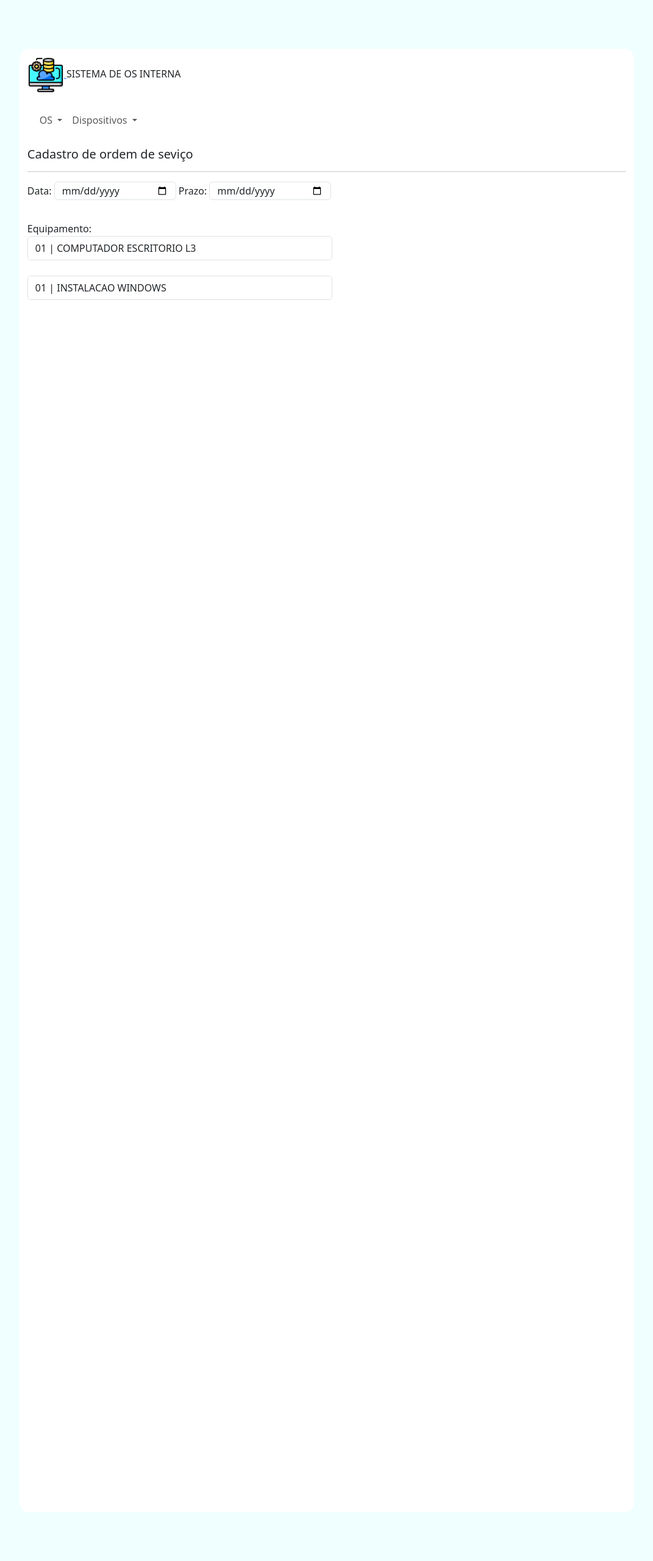
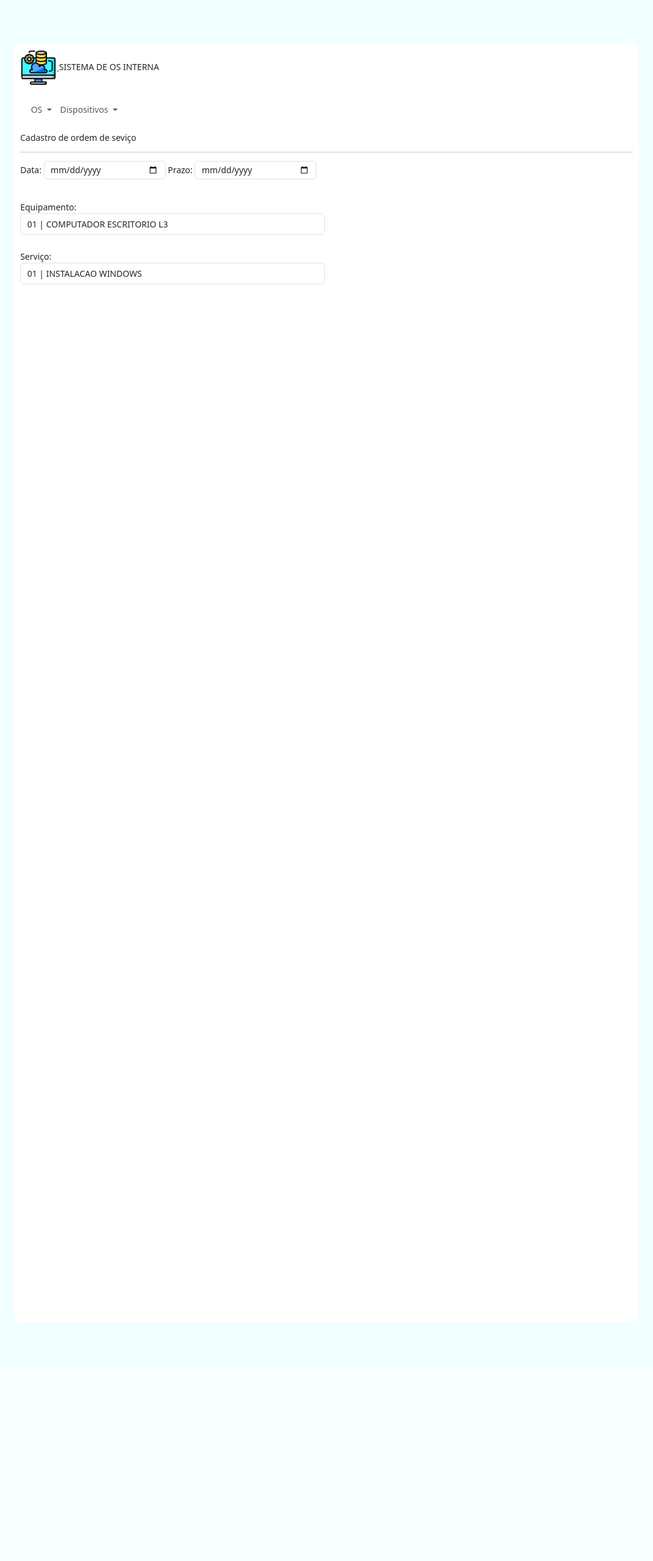
Before and after one commit to TimoteoSantos/os, a PHP site: page /cadastrar_ordens.php in a window 1280 px wide. Shown: the whole page at 61% size, without its empty margins (48-1119 px from the left). After the commit the page ends 466 px from the top, so only its background shows below. Run offline with PHP 8.4, Linux system fonts and the light colour scheme.

Commit message:
atualizar

```diff
--- a/os/cadastrar_ordens.php
+++ b/os/cadastrar_ordens.php
@@ -34,7 +34,8 @@
 <select>
 
 <br>
-
+<label for="equipamento">Serviço:</label>
+<br>
 
 <select   name = 'servico'  class="form-control largura-2" >
 
--- a/os/recourse/style.css
+++ b/os/recourse/style.css
@@ -1,3 +1,9 @@
+
+* {
+	   font-size:14px !important	;
+
+}
+
 
 body {
     margin: 5em !important;
@@ -49,6 +55,7 @@ td {
    width: 500px !important;
    display: inline !important;
    margin-bottom: 25px !important;
-   height: 40px;
+   height: 35px;
+   font-size:14px !important	;
 
 }
```
Also changed, not shown: 1 other file.
